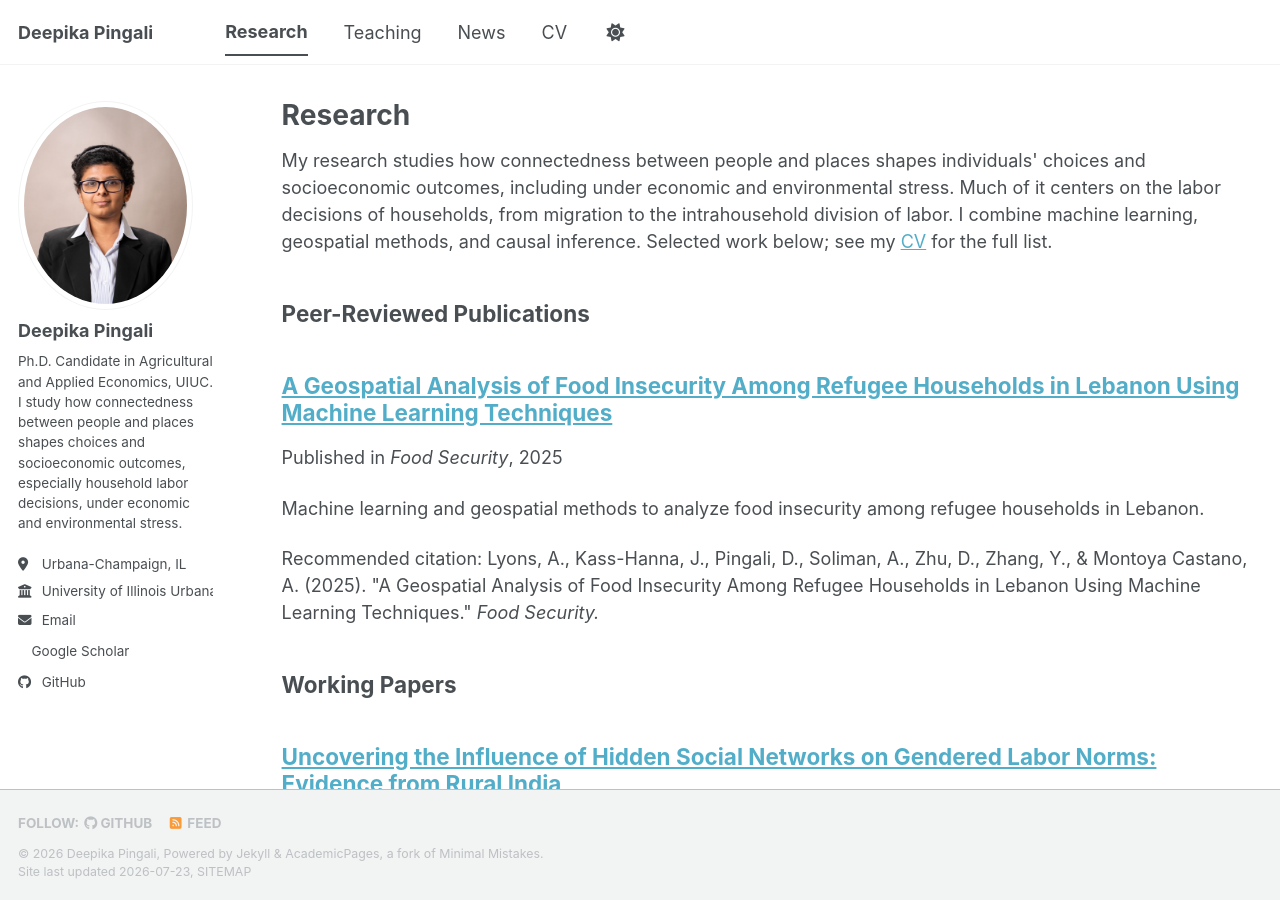
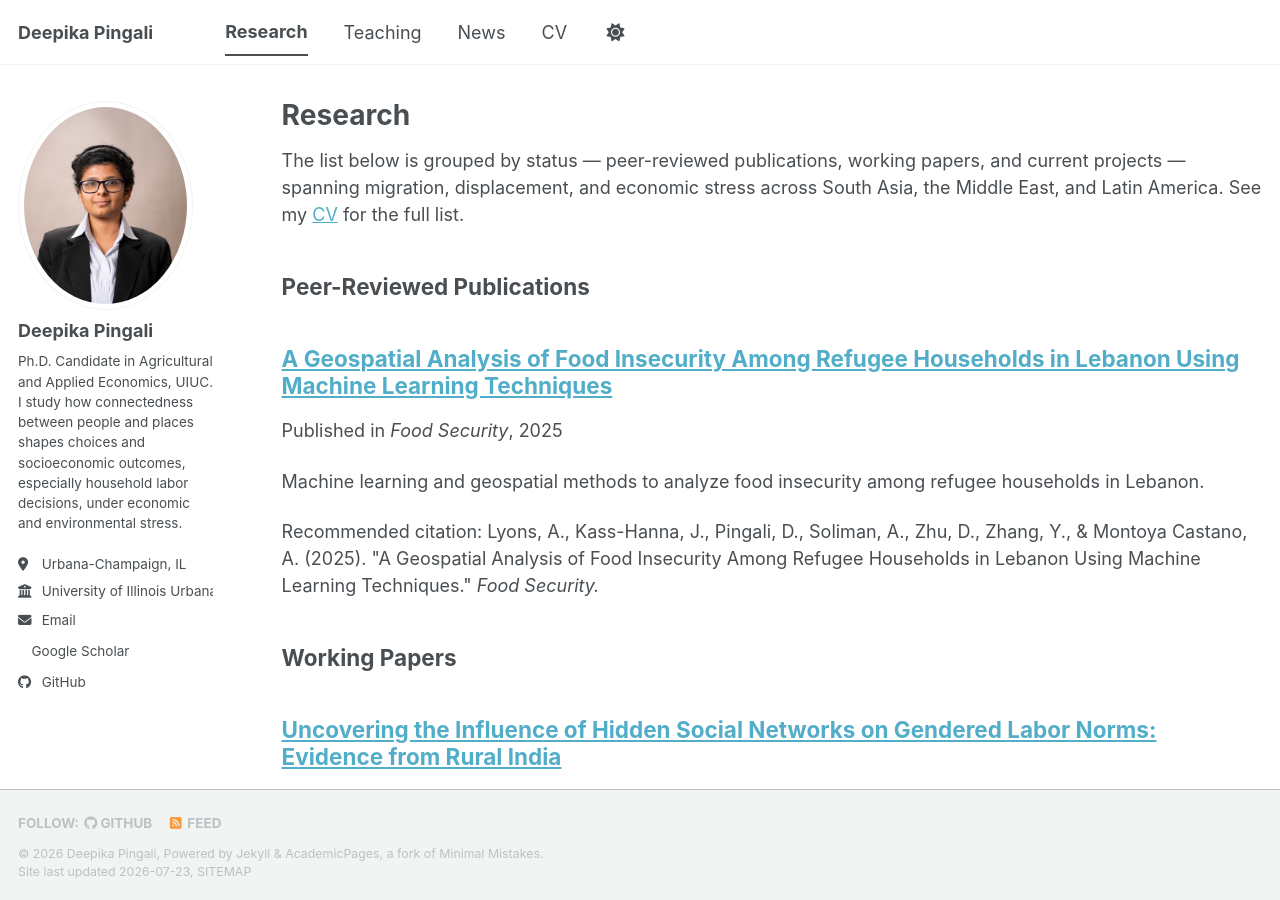
Before and after one commit to DeepikaPingali/deepikapingali.github.io, a Jekyll site: the page built from _pages/publications.html, in a window 1280 px wide and 900 px high. Built offline with Jekyll 4.4.1, drawn with Linux system fonts in a browser that asks for light colours; a style sheet for code colours, icons or effects is not loaded.

Commit message:
Reframe Research page intro to orient the list, not repeat the About pitch

```diff
--- a/_pages/publications.html
+++ b/_pages/publications.html
@@ -7,7 +7,7 @@ author_profile: true
 
 {% include base_path %}
 
-<p>My research studies how connectedness between people and places shapes individuals' choices and socioeconomic outcomes, including under economic and environmental stress. Much of it centers on the labor decisions of households, from migration to the intrahousehold division of labor. I combine machine learning, geospatial methods, and causal inference. Selected work below; see my <a href="/files/cv_Pingali_Jul_2026.pdf">CV</a> for the full list.</p>
+<p>The list below is grouped by status — peer-reviewed publications, working papers, and current projects — spanning migration, displacement, and economic stress across South Asia, the Middle East, and Latin America. See my <a href="/files/cv_Pingali_Jul_2026.pdf">CV</a> for the full list.</p>
 
 <h2>Peer-Reviewed Publications</h2>
 {% for post in site.publications reversed %}
```
